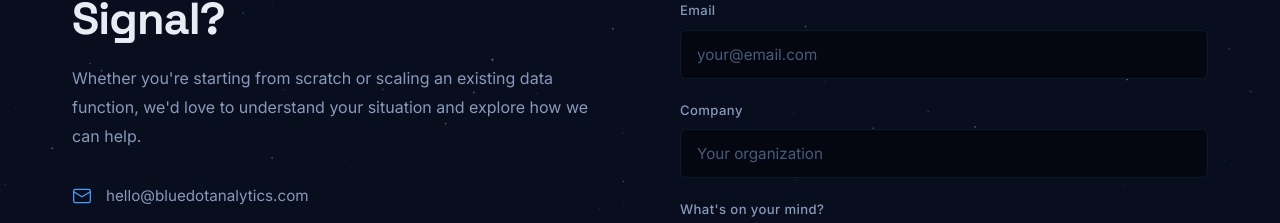
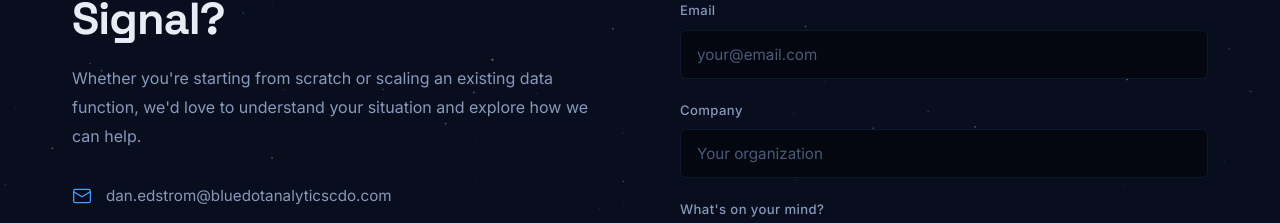
Before and after one commit to dedstrombluedot/Website, a plain HTML site: page index.html in a window 1280 px wide. Shown: the part 7172-7395 px from the top of the page. Drawn offline with Linux system fonts and the light colour scheme; animation ran at ten frames a second.

Commit message:
Update index.html with new email

```diff
--- a/index.html
+++ b/index.html
@@ -538,12 +538,12 @@
             Whether you're starting from scratch or scaling an existing data function, we'd love to understand your situation and explore how we can help.
           </p>
           <div class="contact-details">
-            <a href="mailto:hello@bluedotanalytics.com" class="contact-link">
+            <a href="mailto:dan.edstrom@bluedotanalyticscdo.com" class="contact-link">
               <svg viewBox="0 0 24 24" fill="none" xmlns="http://www.w3.org/2000/svg">
                 <rect x="2" y="4" width="20" height="16" rx="2" stroke="currentColor" stroke-width="1.5"/>
                 <path d="M2 7L12 13L22 7" stroke="currentColor" stroke-width="1.5" stroke-linecap="round"/>
               </svg>
-              hello@bluedotanalytics.com
+              dan.edstrom@bluedotanalyticscdo.com
             </a>
             <a href="https://linkedin.com" class="contact-link" target="_blank" rel="noopener noreferrer">
               <svg viewBox="0 0 24 24" fill="none" xmlns="http://www.w3.org/2000/svg">
```
